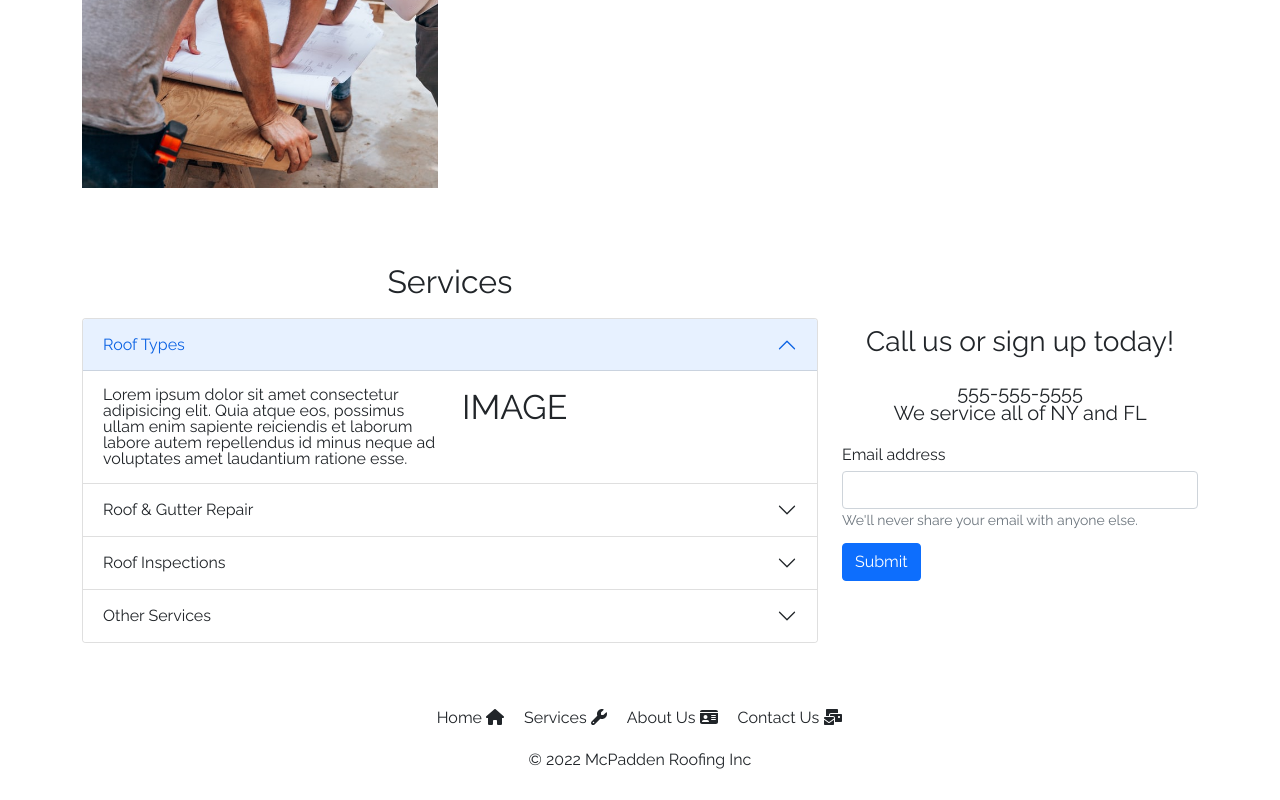
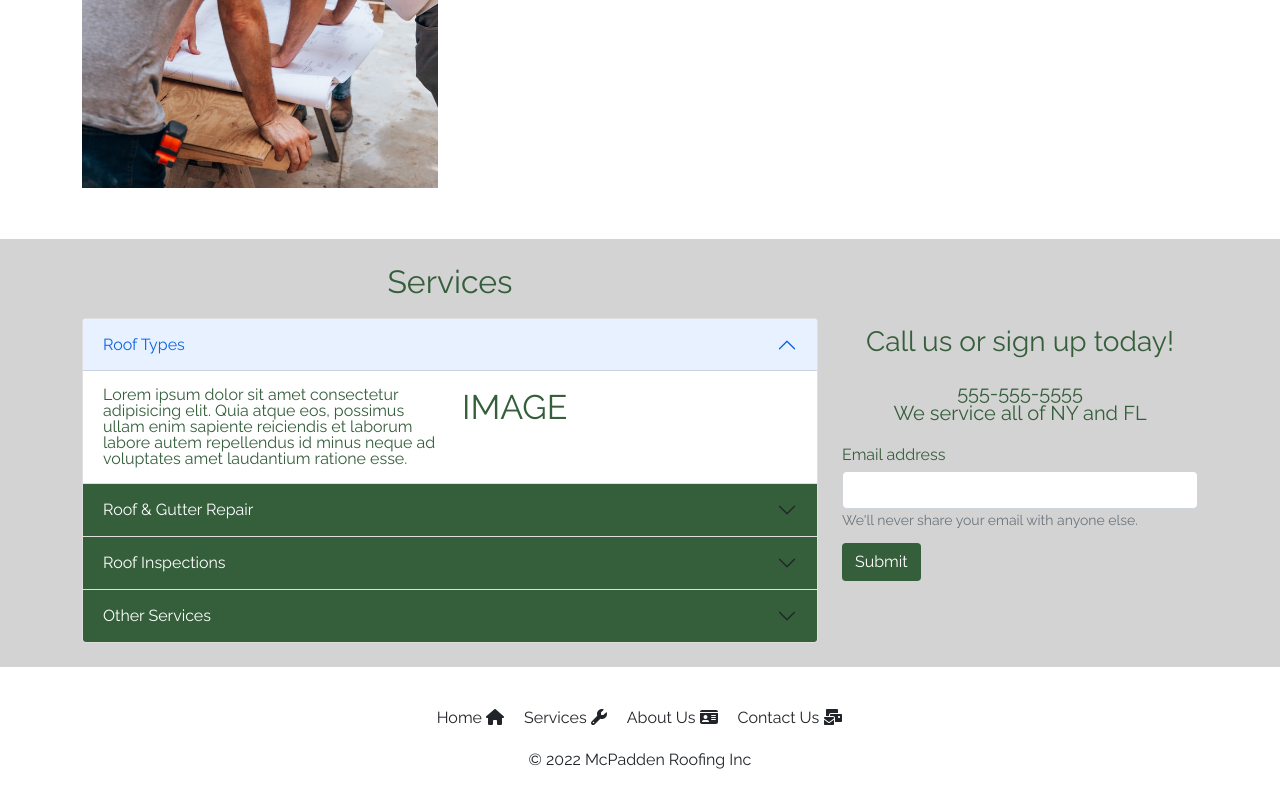
Before and after one commit to tmcfadden7/mcpadden-roofing-react-app, a React (Create React App) app: page / in a window 1280 px wide. Shown: the part 1342-2142 px from the top of the page. Built offline with nearby package versions, Linux system fonts and the light colour scheme.

Commit message:
add class services container and styles to it

```diff
--- a/src/App.css
+++ b/src/App.css
@@ -172,9 +172,15 @@ header nav {
 	color: #fff;
 }
 
-.contact-container button {
+.contact-container button,
+.services-container button {
 	background-color: #355e3b;
 	color: #fff;
+}
+
+.services-container {
+	background-color: #d3d3d3;
+	color: #355e3b;
 }
 
 @media screen and (min-width: 992px) {
--- a/src/components/Services.js
+++ b/src/components/Services.js
@@ -1,7 +1,7 @@
 const Services = () => {
 	return (
 		<>
-			<section className='p-4'>
+			<section className='services-container p-4'>
 				<div className='container'>
 					<h2 className='h2 text-center d-block d-md-none'>Services</h2>
 					<div className='row align-items-center'>
@@ -174,7 +174,7 @@ const Services = () => {
 										We'll never share your email with anyone else.
 									</div>
 								</div>
-								<button type='submit' className='btn btn-primary'>
+								<button type='submit' className='btn'>
 									Submit
 								</button>
 							</form>
```
